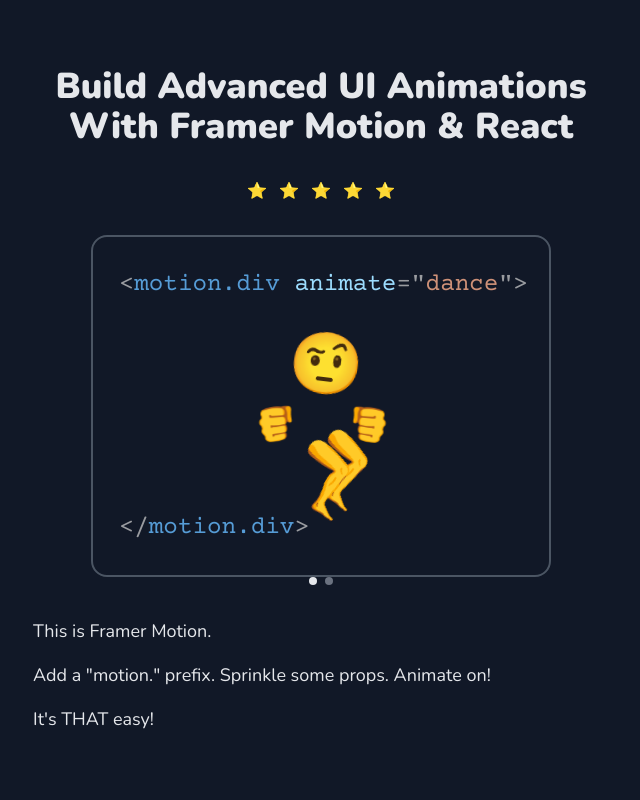
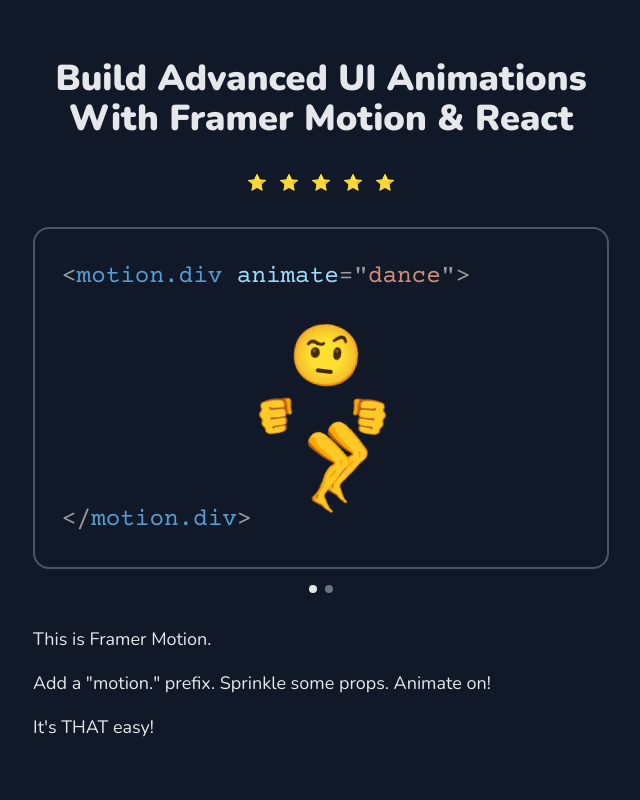
Before and after one commit to lintonye/smileys-in-motion, a Next.js app in the folder smileysinmotion.com/: page / in a window 1280 px wide. Shown: the top 800 px of the page, without its empty margins (319-959 px from the left). Built offline with nearby package versions, Linux system fonts and the light colour scheme.

Commit message:
Bi-directional carrousel

```diff
--- a/smileysinmotion.com/components/Carrousel.js
+++ b/smileysinmotion.com/components/Carrousel.js
@@ -1,29 +1,62 @@
 import * as React from "react";
-import { useState } from "react";
+import { useState, useRef, useEffect } from "react";
 import { AnimatePresence, motion } from "framer-motion";
 
-export function Carrousel({ children, className }) {
+const variants = {
+  enter: (direction) => {
+    return {
+      x: direction > 0 ? "100%" : "-100%",
+      opacity: 0,
+    };
+  },
+  center: {
+    zIndex: 1,
+    x: 0,
+    opacity: 1,
+  },
+  exit: (direction) => {
+    return {
+      zIndex: 0,
+      x: direction < 0 ? "100%" : "-100%",
+      opacity: 0,
+    };
+  },
+};
+
+export function Carrousel({ children, className, frame }) {
   const [index, setIndex] = useState(0);
   const items = React.Children.toArray(children);
+  const prevIndex = useRef(0);
+  useEffect(() => (prevIndex.current = index));
+  const direction = Math.sign(index - prevIndex.current);
   return (
     <motion.div
       className={`relative flex flex-col justify-center items-center ${className}`}
     >
       {/* Render it normally to make room */}
+      <div
+        className={`relative w-full ${
+          frame &&
+          `border-solid border-2 border-gray-600 rounded-2xl overflow-hidden`
+        }`}
+      >
         <div className="invisible w-full">{items[index]}</div>
-      <AnimatePresence initial={false}>
+        <AnimatePresence initial={false} custom={direction}>
           <motion.div
             key={index}
-          initial={{ x: "100%" }}
-          animate={{ x: 0 }}
-          exit={{ x: "-50%", opacity: 0 }}
+            initial={"enter"}
+            animate={"center"}
+            custom={direction}
+            exit={"exit"}
+            variants={variants}
             className="absolute top-0 left-0 w-full" // absolute is needed for the animation
           >
             {items[index]}
           </motion.div>
         </AnimatePresence>
+      </div>
 
-      <div className="flex space-x-2">
+      <div className="flex space-x-2 mt-4">
         {items.length > 1 &&
           Array(items.length)
             .fill(0)
--- a/smileysinmotion.com/components/Home.js
+++ b/smileysinmotion.com/components/Home.js
@@ -174,7 +174,7 @@ function Heading() {
       {/* <div className="relative mx-auto w-4/5">
         <DanceDemo className="" />
       </div> */}
-      <Carrousel className="relative mx-auto w-full sm:w-4/5">
+      <Carrousel className="relative mx-auto w-full sm:w-full" frame>
         <DanceDemo onTypingComplete={() => setAnimate("typingComplete")} />
         <DanceDemo />
       </Carrousel>
@@ -215,7 +215,7 @@ function DanceDemo({ className, onTypingComplete }) {
   const [borderAnimate, setBorderAnimate] = useState("borderHidden");
   return (
     <motion.div
-      className={`border-solid border-2 border-gray-600 rounded-2xl ${className}`}
+      className={`${className}`}
       initial={false}
       animate={borderAnimate}
       variants={{
```
Lines whose indentation alone changed are shown as unchanged.
